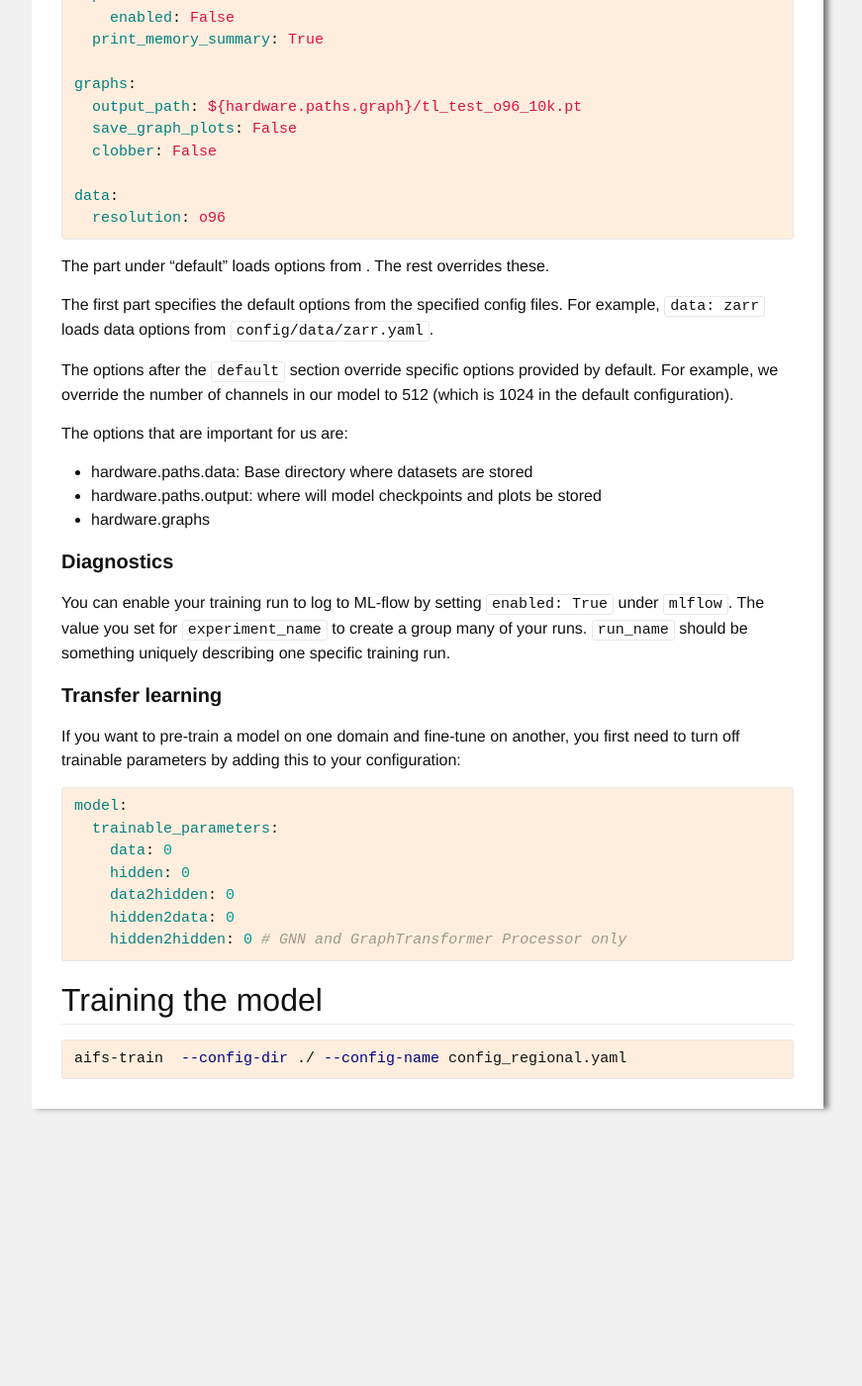
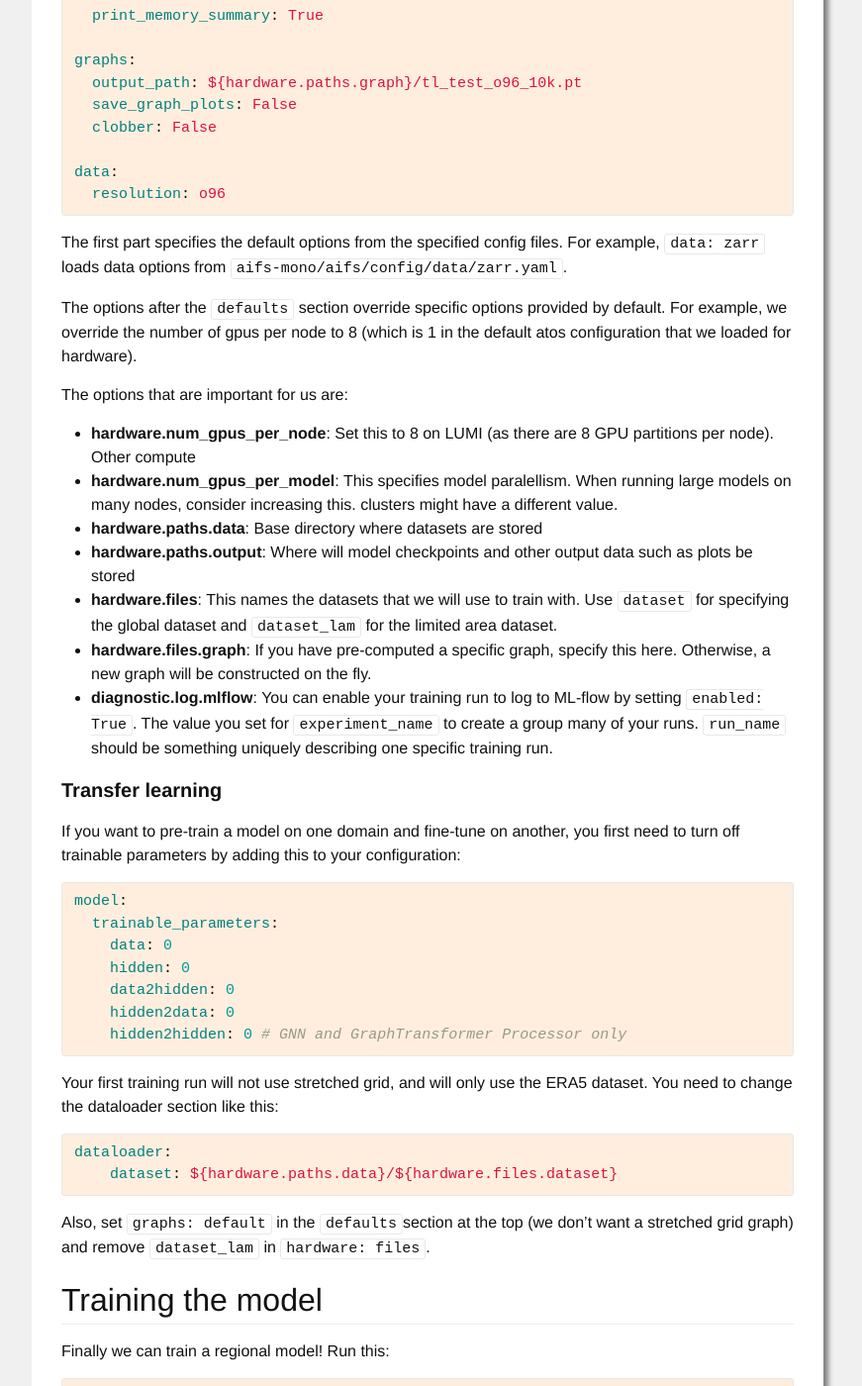
Before and after one commit to metno/anemoi-regional-tutorial, a Jekyll site: the page built from tutorial/training.markdown, in a window 1280 px wide and 1400 px high, scrolled down 2104 px. Shown: the whole window at 99% size, without its empty margins (208-1079 px from the left). Built offline with Jekyll 4.4.1, drawn with Linux system fonts in a browser that asks for light colours; the table of contents is made by our own code; some of the changed text lies outside the part shown.

Commit message:
Training

```diff
--- a/tutorial/datasets.markdown
+++ b/tutorial/datasets.markdown
@@ -10,9 +10,9 @@ tags: anemoi
 
 ## Downloading existing datasets
 
-To see what datasets area already available, checkout https://anemoi.ecmwf.int/datasets (requires ECMWF login
-credentials). The site provides download links to files in S3 buckets, and paths to where files are located
-on LUMI and Leonardo.
+To see what datasets area already available, checkout [https://anemoi.ecmwf.int/datasets](https://anemoi.ecmwf.int/datasets)
+(requires ECMWF login credentials). The site provides download links to files in S3 buckets, and paths to where
+files are located on LUMI and Leonardo.
 
 ## Creating your own a dataset
 
--- a/tutorial/training.markdown
+++ b/tutorial/training.markdown
@@ -22,24 +22,27 @@ model, which we will call: `config_regional.yaml`
 {% include files/training/config_regional.yaml %}
 {% endhighlight %}
 
-The part under "default" loads options from . The rest overrides these.
+The first part specifies the default options from the specified config files. For example, `data: zarr` loads
+data options from `aifs-mono/aifs/config/data/zarr.yaml`.
 
-The first part specifies the default options from the specified config files. For example, `data: zarr` loads
-data options from `config/data/zarr.yaml`.
-
-The options after the `default` section override specific options provided by default. For example, we
-override the number of channels in our model to 512 (which is 1024 in the default configuration).
+The options after the `defaults` section override specific options provided by default. For example, we
+override the number of gpus per node to 8 (which is 1 in the default atos configuration that we loaded for
+hardware).
 
 The options that are important for us are:
-- hardware.paths.data: Base directory where datasets are stored
-- hardware.paths.output: where will model checkpoints and plots be stored
-- hardware.graphs
-
-### Diagnostics
-
-You can enable your training run to log to ML-flow by setting `enabled: True` under `mlflow`. The value you
-set for `experiment_name` to create a group many of your runs. `run_name` should be something uniquely
-describing one specific training run.
+- **hardware.num_gpus_per_node**: Set this to 8 on LUMI (as there are 8 GPU partitions per node). Other compute
+- **hardware.num_gpus_per_model**: This specifies model paralellism. When running large models on many nodes,
+    consider increasing this.
+clusters might have a different value.
+- **hardware.paths.data**: Base directory where datasets are stored
+- **hardware.paths.output**: Where will model checkpoints and other output data such as plots be stored
+- **hardware.files**: This names the datasets that we will use to train with. Use `dataset` for specifying the
+global dataset and `dataset_lam` for the limited area dataset.
+- **hardware.files.graph**: If you have pre-computed a specific graph, specify this here. Otherwise, a new
+graph will be constructed on the fly.
+- **diagnostic.log.mlflow**: You can enable your training run to log to ML-flow by setting `enabled: True`.
+The value you set for `experiment_name` to create a group many of your runs. `run_name` should be something
+uniquely describing one specific training run.
 
 ### Transfer learning
 
@@ -56,8 +59,23 @@ model:
     hidden2hidden: 0 # GNN and GraphTransformer Processor only
 {% endhighlight %}
 
+Your first training run will not use stretched grid, and will only use the ERA5 dataset. You need to change
+the dataloader section like this:
+{% highlight yaml %}
+dataloader:
+    dataset: ${hardware.paths.data}/${hardware.files.dataset}
+{% endhighlight %}
+
+Also, set `graphs: default` in the `defaults`section at the top (we don't want a stretched grid graph) and
+remove `dataset_lam` in `hardware: files`.
+
 ## Training the model
+
+Finally we can train a regional model! Run this:
 
 {% highlight bash %}
 aifs-train  --config-dir ./ --config-name config_regional.yaml
 {% endhighlight %}
+
+If you are running this in the [job script on LUMI]({{ 'getting-started-on-lumi' }}) that we looked at earlier
+by following, just replace `<command_to_run>` with the aifs-train command above.
```
Also changed, not shown: index.html (+4 -3 lines), tutorial/_devel/overview.markdown (added, +22 -0 lines), tutorial/_devel/links.markdown (renamed from tutorial/links.markdown).
